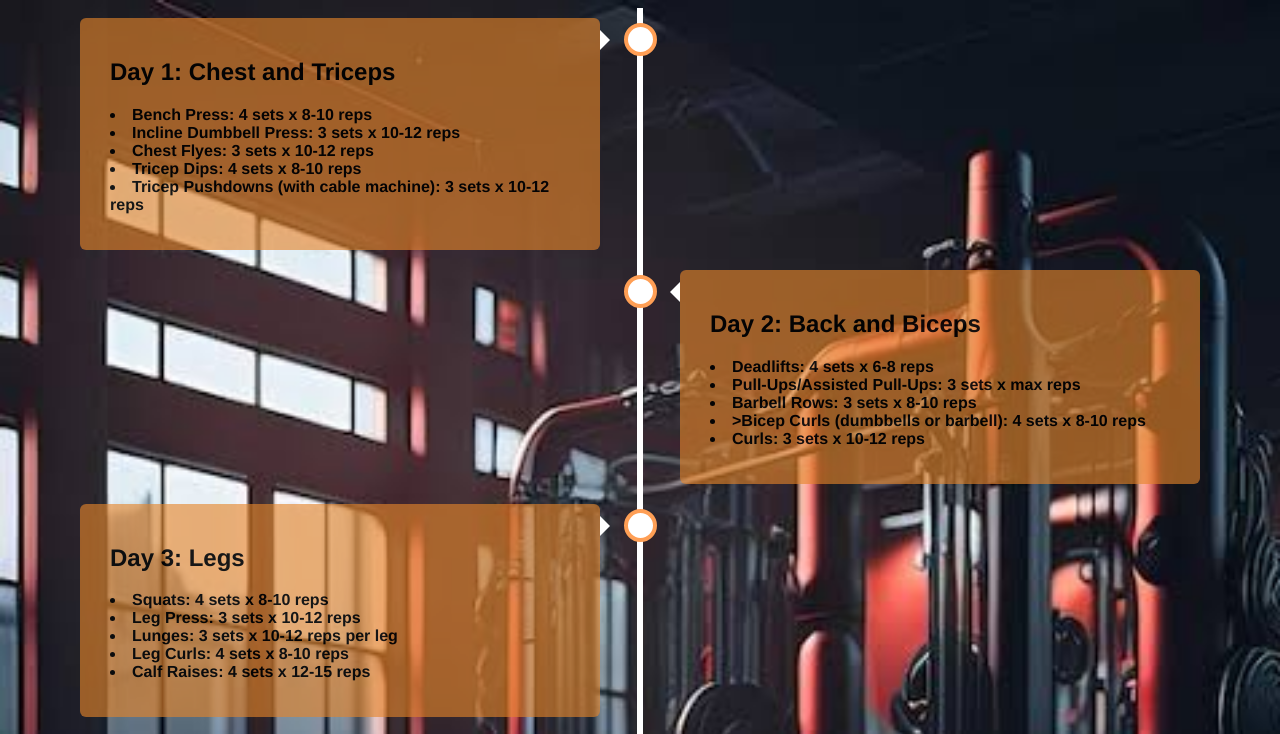
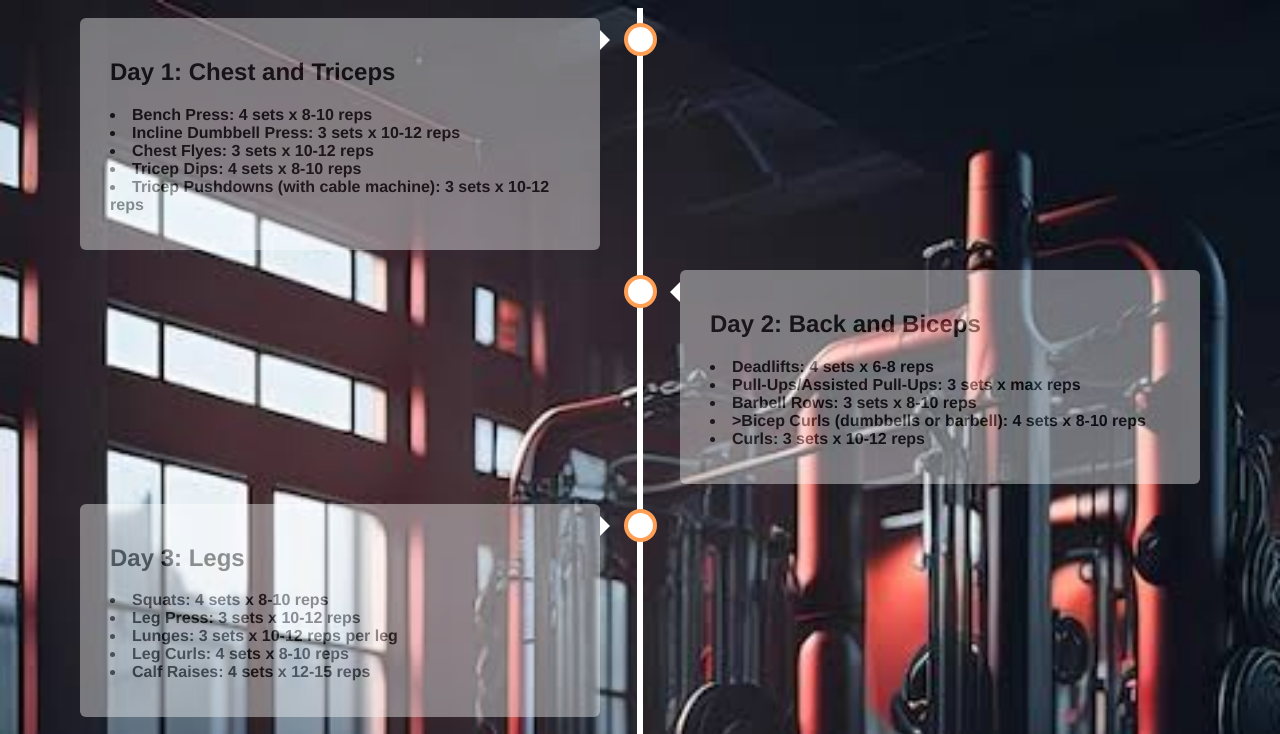
Before and after one commit to Cherian-11/Gym-app, a plain HTML site: page path.html in a window 1280 px wide. Shown: the top 734 px of the page. Drawn offline with Linux system fonts and the light colour scheme.

Commit message:
Update path.html

```diff
--- a/path.html
+++ b/path.html
@@ -101,8 +101,8 @@ backface-visibility: inherit;
 /* The actual content */
 .content {
   padding: 20px 30px;
-  background-color: #e6852bb1;
-  opacity: .9;
+  background-color: #FFFFFF;
+  opacity: .4;
   font-weight: bolder;
   position: relative;
   border-radius: 6px;
```
